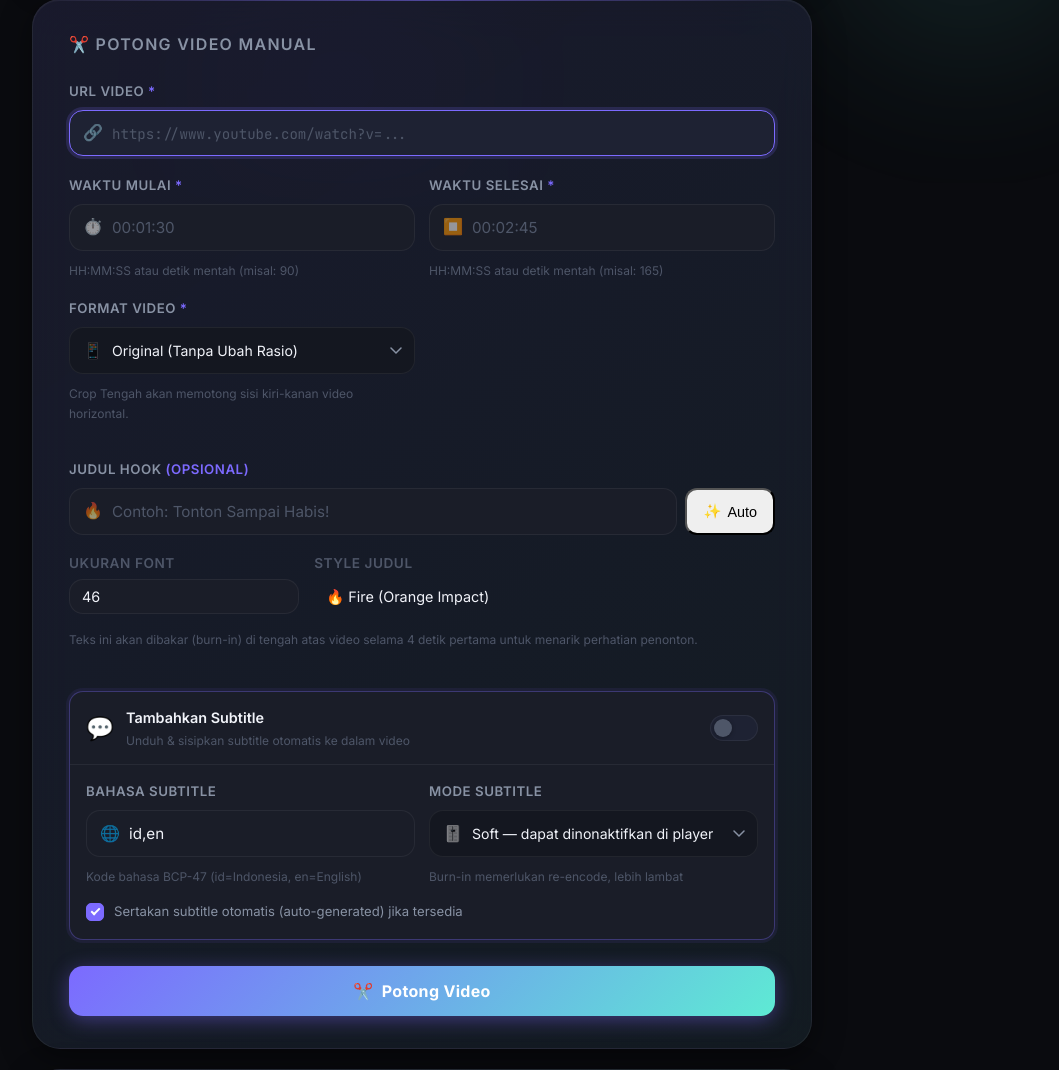
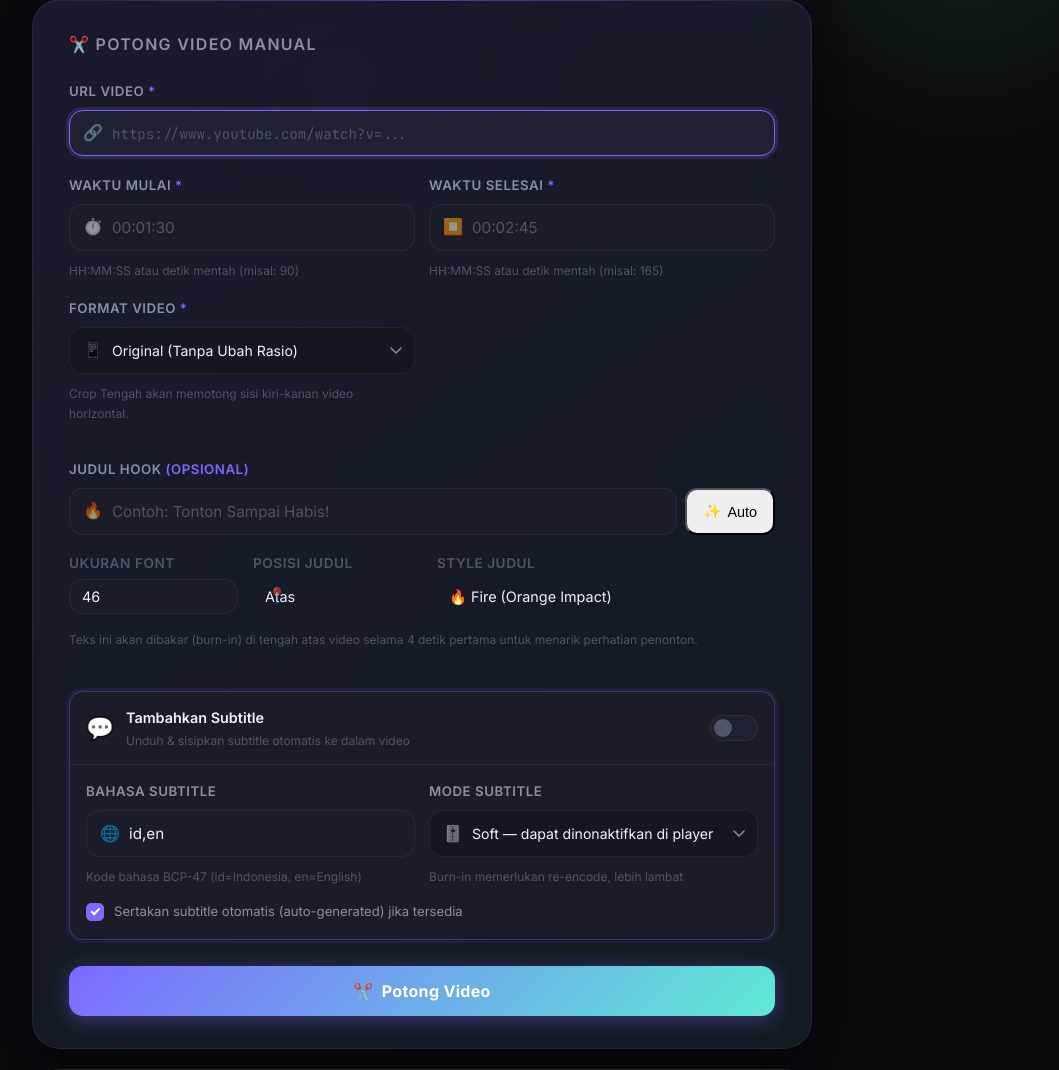
Before and after one commit to Iqbalaulia/clipper, a Flask app: page / in a window 1280 px wide. Shown: the part 617-1687 px from the top of the page, without its empty margins (218-1277 px from the left). Run offline with Flask 3, Linux system fonts and the light colour scheme; some libraries are stand-ins or nearby versions.

Commit message:
fix(manualclip): add feature new on manual clip

```diff
--- a/app.py
+++ b/app.py
@@ -130,6 +130,7 @@
     hook_title        = (data.get("hook_title") or "").strip()
     hook_fontsize     = str(data.get("hook_fontsize") or "34").strip()
     hook_preset       = (data.get("hook_preset") or "yellow-pop").strip()
+    hook_position     = (data.get("hook_position") or "top").strip()
 
     cookies_file = COOKIES_FILE if os.path.isfile(COOKIES_FILE) else ""
 
@@ -162,6 +163,7 @@
         hook_title=hook_title,
         hook_fontsize=hook_fontsize,
         hook_preset=hook_preset,
+        hook_position=hook_position,
         cookies=cookies_file,
     )
 
--- a/static/app.js
+++ b/static/app.js
@@ -102,6 +102,7 @@
     const hookTitleValue = $('hook-title') ? $('hook-title').value.trim() : '';
     const hookFontsize = $('hook-fontsize') ? $('hook-fontsize').value : "34";
     const hookPreset = $('hook-style') ? $('hook-style').value : "yellow-pop";
+    const hookPosition = $('hook-position') ? $('hook-position').value : "top";
 
     let finalSubType = subtitleType ? subtitleType.value : 'soft';
 
@@ -113,6 +114,7 @@
         hook_title:        hookTitleValue,
         hook_fontsize:     hookFontsize,
         hook_preset:       hookPreset,
+        hook_position:     hookPosition,
 
         subtitle_enabled:  subtitleToggle ? subtitleToggle.checked : false,
         subtitle_lang:     subtitleLang   ? subtitleLang.value     : 'id,en',
--- a/templates/index.html
+++ b/templates/index.html
@@ -387,7 +387,18 @@
                 <label for="hook-fontsize" style="font-size: 0.85rem; color: var(--text-muted); margin-bottom: 4px; display: block;">Ukuran Font</label>
                 <div class="input-wrap">
                   <input type="number" id="hook-fontsize" value="46" min="24" max="100" style="padding: 8px 12px; font-size: 0.9rem;" />
-
+                </div>
+              </div>
+              <!-- Hook Position -->
+              <div style="flex: 1;">
+                <label for="hook-position" style="font-size: 0.85rem; color: var(--text-muted); margin-bottom: 4px; display: block;">Posisi Judul</label>
+                <div class="input-wrap select-wrap">
+                  <span class="input-icon">📍</span>
+                  <select id="hook-position" style="padding: 8px 12px; font-size: 0.9rem; border: none; outline: none; background: transparent; width: 100%; color: var(--text-main);">
+                    <option value="top">Atas</option>
+                    <option value="center">Tengah</option>
+                    <option value="bottom">Bawah</option>
+                  </select>
                 </div>
               </div>
               <!-- Hook Style -->
```
